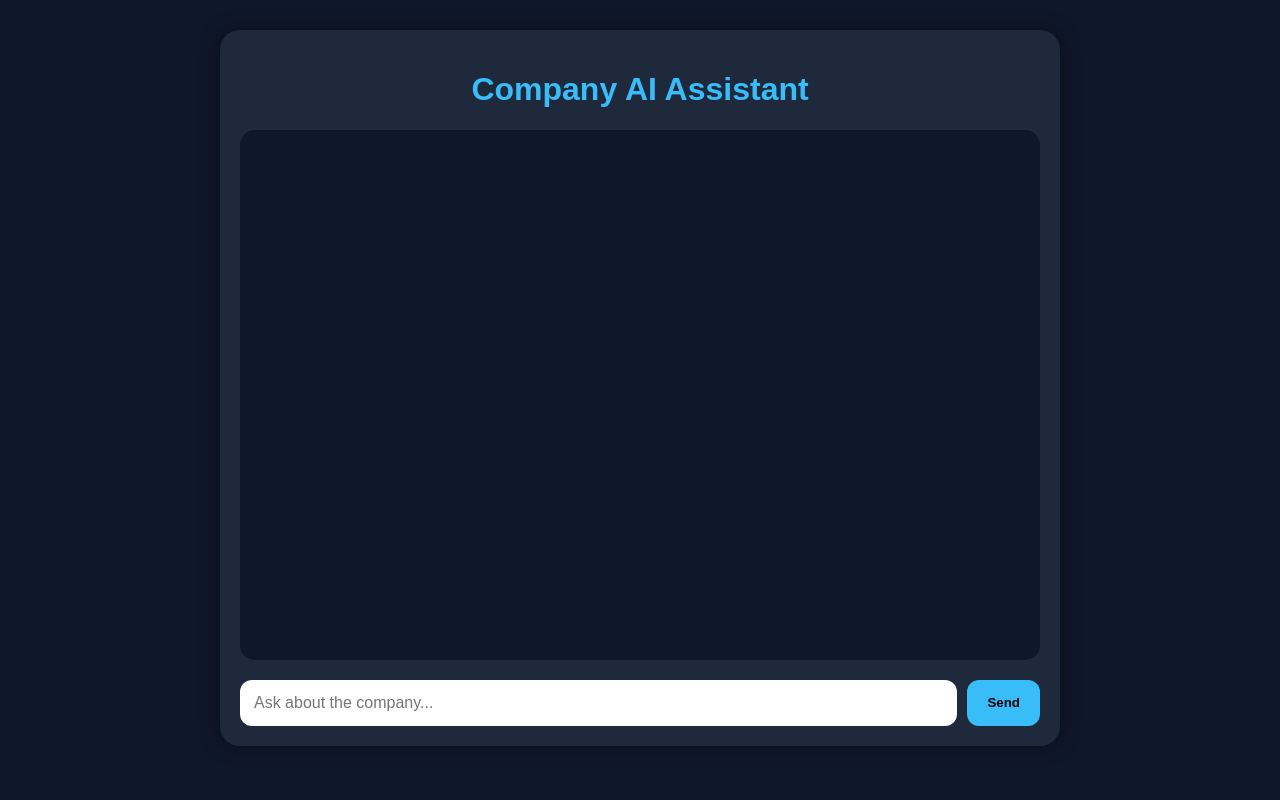
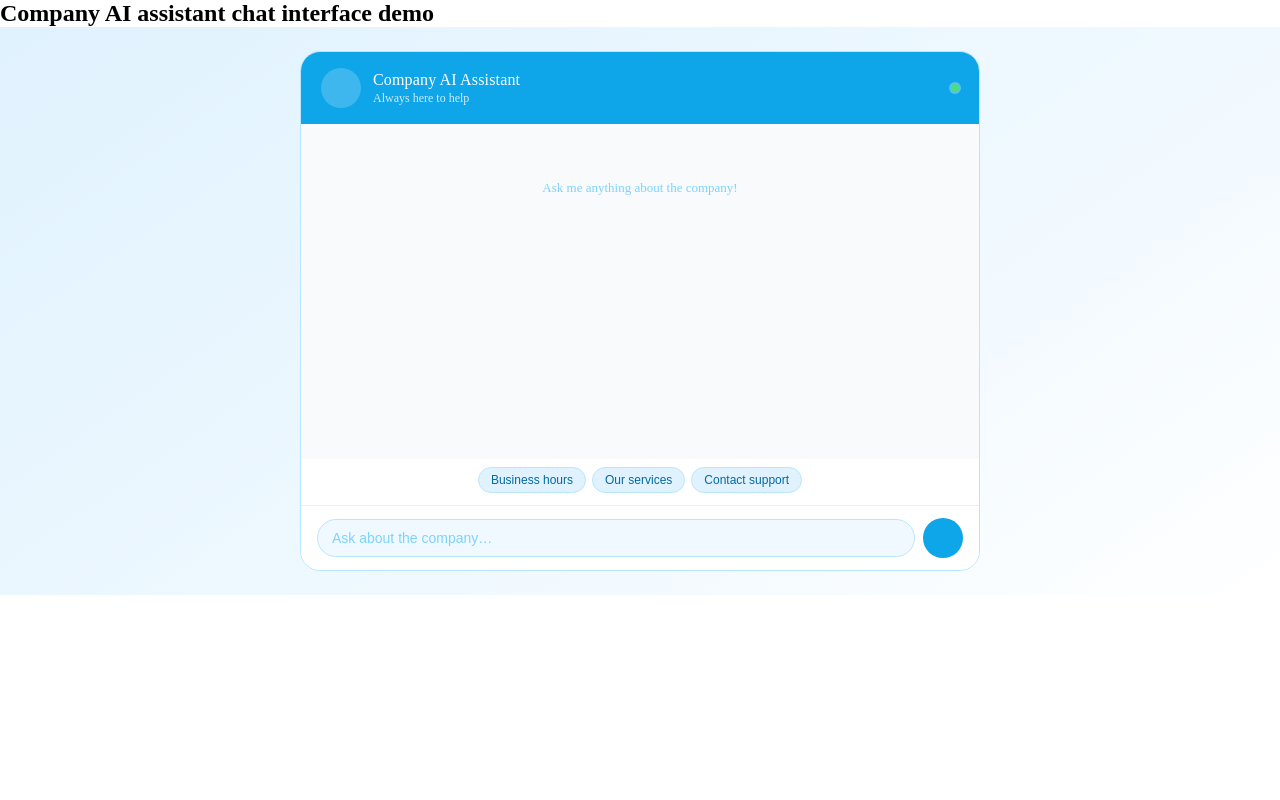
Before and after one commit to AmanDubal/F_R_I_D_A_Y-, a Flask app: page / in a window 1280 px wide. Run offline with Flask 3, Linux system fonts and the light colour scheme.

Commit message:
Update index.html

```diff
--- a/templates/index.html
+++ b/templates/index.html
@@ -1,171 +1,119 @@
-<!DOCTYPE html>
-<html lang="en">
-<head>
-<meta charset="UTF-8">
-<meta name="viewport" content="width=device-width, initial-scale=1.0">
-
-<title>Company AI Assistant</title>
 
 <style>
+  *{box-sizing:border-box;margin:0;padding:0}
+  .wrap{min-height:560px;padding:1.5rem 1rem;background:linear-gradient(145deg,#e0f2fe 0%,#f0f9ff 60%,#ffffff 100%);border-radius:var(--border-radius-lg)}
+  .card{background:#ffffff;border-radius:20px;border:0.5px solid #bae6fd;overflow:hidden;display:flex;flex-direction:column;height:520px;max-width:680px;margin:0 auto}
+  .header{background:#0ea5e9;padding:1rem 1.25rem;display:flex;align-items:center;gap:12px;flex-shrink:0}
+  .header-icon{width:40px;height:40px;border-radius:50%;background:rgba(255,255,255,0.2);display:flex;align-items:center;justify-content:center;font-size:20px;color:#fff}
+  .header-text h2{font-size:16px;font-weight:500;color:#fff;letter-spacing:0.01em}
+  .header-text p{font-size:12px;color:rgba(255,255,255,0.8);margin-top:2px}
+  .status-dot{width:8px;height:8px;border-radius:50%;background:#4ade80;margin-left:auto;box-shadow:0 0 0 2px rgba(255,255,255,0.3)}
+  .chat-box{flex:1;overflow-y:auto;padding:1rem;display:flex;flex-direction:column;gap:10px;background:#f8fafc}
+  .chat-box::-webkit-scrollbar{width:4px}
+  .chat-box::-webkit-scrollbar-track{background:transparent}
+  .chat-box::-webkit-scrollbar-thumb{background:#bae6fd;border-radius:4px}
+  .msg{padding:10px 14px;border-radius:16px;max-width:78%;font-size:14px;line-height:1.5;word-break:break-word}
+  .msg.user{background:#0ea5e9;color:#fff;border-bottom-right-radius:4px;align-self:flex-end}
+  .msg.bot{background:#ffffff;color:#0c4a6e;border:0.5px solid #bae6fd;border-bottom-left-radius:4px;align-self:flex-start}
+  .msg.typing{background:#ffffff;border:0.5px solid #bae6fd;align-self:flex-start}
+  .dots span{display:inline-block;width:7px;height:7px;border-radius:50%;background:#7dd3fc;margin:0 2px;animation:bounce 1.2s infinite}
+  .dots span:nth-child(2){animation-delay:.2s}
+  .dots span:nth-child(3){animation-delay:.4s}
+  @keyframes bounce{0%,80%,100%{transform:translateY(0)}40%{transform:translateY(-6px)}}
+  .input-row{padding:.75rem 1rem;background:#fff;border-top:0.5px solid #e0f2fe;display:flex;gap:8px;flex-shrink:0;align-items:center}
+  .msg-input{flex:1;padding:10px 14px;border:1px solid #bae6fd;border-radius:24px;font-size:14px;color:#0c4a6e;background:#f0f9ff;outline:none;transition:border 0.2s}
+  .msg-input::placeholder{color:#7dd3fc}
+  .msg-input:focus{border-color:#0ea5e9;background:#fff}
+  .send-btn{width:40px;height:40px;border-radius:50%;background:#0ea5e9;border:none;cursor:pointer;display:flex;align-items:center;justify-content:center;transition:background 0.2s,transform 0.1s;flex-shrink:0}
+  .send-btn:hover{background:#0284c7}
+  .send-btn:active{transform:scale(0.94)}
+  .send-btn i{color:#fff;font-size:18px}
+  .welcome{text-align:center;padding:2rem 1rem;color:#7dd3fc;font-size:13px}
+  .welcome i{font-size:36px;color:#bae6fd;display:block;margin-bottom:.5rem}
+  .suggestion-row{display:flex;flex-wrap:wrap;gap:6px;padding:.5rem 1rem .75rem;background:#fff;justify-content:center}
+  .chip{padding:5px 12px;border-radius:20px;background:#e0f2fe;border:0.5px solid #bae6fd;font-size:12px;color:#0369a1;cursor:pointer;transition:background 0.15s}
+  .chip:hover{background:#bae6fd}
+  @media(max-width:480px){.card{height:480px}.msg{max-width:90%;font-size:13px}}
+</style>
+<h2 class="sr-only">Company AI assistant chat interface demo</h2>
+<div class="wrap">
+  <div class="card">
+    <div class="header">
+      <div class="header-icon"><i class="ti ti-robot" aria-hidden="true"></i></div>
+      <div class="header-text">
+        <h2>Company AI Assistant</h2>
+        <p>Always here to help</p>
+      </div>
+      <div class="status-dot" title="Online"></div>
+    </div>
+    <div class="chat-box" id="chatBox">
+      <div class="welcome">
+        <i class="ti ti-message-chatbot" aria-hidden="true"></i>
+        Ask me anything about the company!
+      </div>
+    </div>
+    <div class="suggestion-row" id="chips">
+      <button class="chip" onclick="quickSend('What are your business hours?')">Business hours</button>
+      <button class="chip" onclick="quickSend('Tell me about your services')">Our services</button>
+      <button class="chip" onclick="quickSend('How do I contact support?')">Contact support</button>
+    </div>
+    <div class="input-row">
+      <input class="msg-input" id="userInput" type="text" placeholder="Ask about the company…" onkeydown="if(event.key==='Enter')sendMsg()" aria-label="Type your message" />
+      <button class="send-btn" onclick="sendMsg()" aria-label="Send message"><i class="ti ti-send"></i></button>
+    </div>
+  </div>
+</div>
+<script>
+const box = document.getElementById('chatBox');
+const input = document.getElementById('userInput');
 
-body{
-    margin:0;
-    padding:0;
-    background:#0f172a;
-    font-family:Arial;
-    color:white;
+function addMsg(text, who) {
+  const d = document.createElement('div');
+  d.className = 'msg ' + who;
+  d.textContent = text;
+  box.appendChild(d);
+  box.scrollTop = box.scrollHeight;
+  return d;
 }
 
-.chat-container{
-    width:90%;
-    max-width:800px;
-    margin:30px auto;
-    background:#1e293b;
-    border-radius:20px;
-    padding:20px;
-    box-shadow:0 0 20px rgba(0,0,0,0.4);
+function showTyping() {
+  const d = document.createElement('div');
+  d.className = 'msg typing';
+  d.id = 'typing';
+  d.innerHTML = '<span class="dots"><span></span><span></span><span></span></span>';
+  box.appendChild(d);
+  box.scrollTop = box.scrollHeight;
 }
 
-h1{
-    text-align:center;
-    color:#38bdf8;
+function removeTyping() {
+  const t = document.getElementById('typing');
+  if (t) t.remove();
 }
 
-#chat-box{
-    height:500px;
-    overflow-y:auto;
-    background:#0f172a;
-    border-radius:15px;
-    padding:15px;
-    margin-bottom:20px;
+async function sendMsg() {
+  const text = input.value.trim();
+  if (!text) return;
+  input.value = '';
+  document.getElementById('chips').style.display = 'none';
+  addMsg(text, 'user');
+  showTyping();
+  try {
+    const res = await fetch('/chat', {
+      method: 'POST',
+      headers: { 'Content-Type': 'application/json' },
+      body: JSON.stringify({ message: text })
+    });
+    const data = await res.json();
+    removeTyping();
+    addMsg(data.response || ('Error: ' + data.error), 'bot');
+  } catch {
+    removeTyping();
+    addMsg('Unable to connect to the server. Please try again.', 'bot');
+  }
 }
 
-.message{
-    padding:12px;
-    margin-bottom:15px;
-    border-radius:12px;
-    max-width:80%;
-    word-wrap:break-word;
+function quickSend(text) {
+  input.value = text;
+  sendMsg();
 }
-
-.user{
-    background:#2563eb;
-    margin-left:auto;
-    text-align:right;
-}
-
-.bot{
-    background:#334155;
-}
-
-.input-area{
-    display:flex;
-    gap:10px;
-}
-
-input{
-    flex:1;
-    padding:14px;
-    border:none;
-    border-radius:12px;
-    outline:none;
-    font-size:16px;
-}
-
-button{
-    padding:14px 20px;
-    border:none;
-    border-radius:12px;
-    background:#38bdf8;
-    cursor:pointer;
-    font-weight:bold;
-}
-
-button:hover{
-    background:#0ea5e9;
-}
-
-</style>
-</head>
-<body>
-
-<div class="chat-container">
-
-    <h1>Company AI Assistant</h1>
-
-    <div id="chat-box"></div>
-
-    <div class="input-area">
-        <input type="text" id="user-input" placeholder="Ask about the company...">
-        <button onclick="sendMessage()">Send</button>
-    </div>
-
-</div>
-
-<script>
-
-async function sendMessage(){
-
-    const input = document.getElementById("user-input");
-    const chatBox = document.getElementById("chat-box");
-
-    const message = input.value;
-
-    if(!message) return;
-
-    // USER MESSAGE
-    chatBox.innerHTML += `
-        <div class="message user">
-            ${message}
-        </div>
-    `;
-
-    input.value = "";
-
-    try{
-
-        const response = await fetch("/chat",{
-            method:"POST",
-            headers:{
-                "Content-Type":"application/json"
-            },
-            body:JSON.stringify({
-                message:message
-            })
-        });
-
-        const data = await response.json();
-
-        if(data.response){
-
-            chatBox.innerHTML += `
-                <div class="message bot">
-                    ${data.response}
-                </div>
-            `;
-
-        }else{
-
-            chatBox.innerHTML += `
-                <div class="message bot">
-                    ERROR: ${data.error}
-                </div>
-            `;
-        }
-
-        chatBox.scrollTop = chatBox.scrollHeight;
-
-    }catch(error){
-
-        chatBox.innerHTML += `
-            <div class="message bot">
-                Failed to connect to backend
-            </div>
-        `;
-    }
-}
-
 </script>
-
-</body>
-</html>
```
